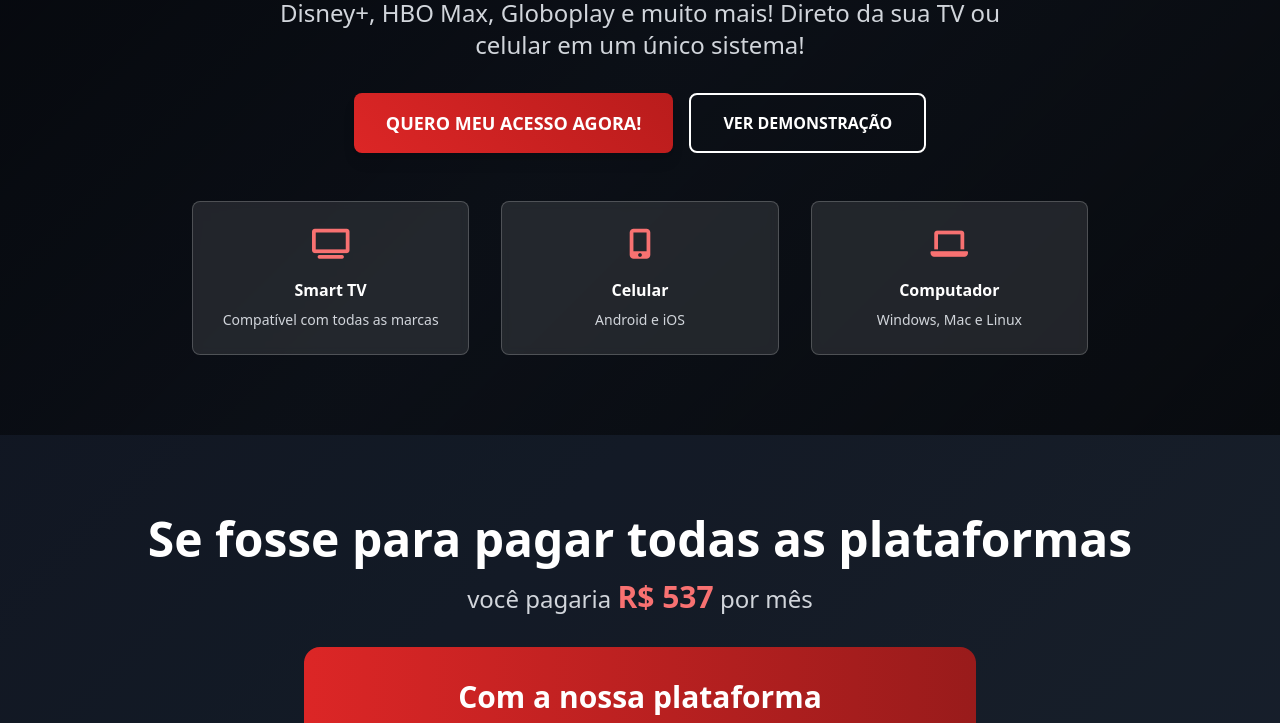
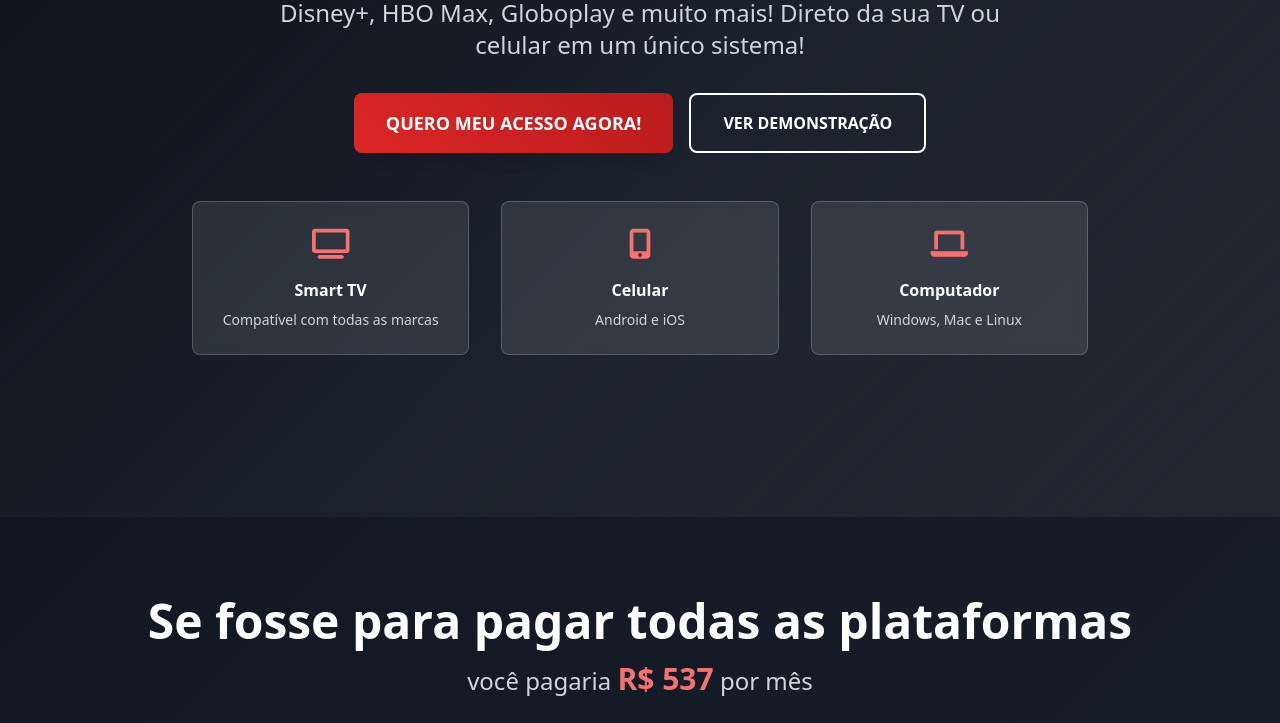
Before and after one commit to JlskaDeve/streampro-site, a plain HTML site: page index.html in a window 1280 px wide. Shown: the part 356-1079 px from the top of the page. Drawn offline with nearby package versions, Linux system fonts and the light colour scheme; no server answers.

Commit message:
Update index.html

```diff
--- a/index.html
+++ b/index.html
@@ -18,11 +18,17 @@
         }
 
         .hero-section {
-            background-image: url('./netflix-background.jpg');
+            background-image: url('netflix-background.jpg');
             background-size: cover;
             background-position: center;
             background-repeat: no-repeat;
             position: relative;
+            min-height: 100vh;
+        }
+
+        /* Fallback caso a imagem não carregue */
+        .hero-section:not([style*="background-image"]) {
+            background: linear-gradient(135deg, #111827 0%, #1f2937 50%, #374151 100%);
         }
 
         .hero-section::before {
@@ -32,7 +38,7 @@
             left: 0;
             right: 0;
             bottom: 0;
-            background: linear-gradient(135deg, rgba(0, 0, 0, 0.7) 0%, rgba(0, 0, 0, 0.5) 50%, rgba(0, 0, 0, 0.7) 100%);
+            background: linear-gradient(135deg, rgba(0, 0, 0, 0.4) 0%, rgba(0, 0, 0, 0.2) 50%, rgba(0, 0, 0, 0.4) 100%);
             z-index: 1;
         }
 
@@ -778,8 +784,26 @@
             }, 1000);
         }
 
+        // Verificar se a imagem de background carregou
+        function checkBackgroundImage() {
+            const heroSection = document.querySelector('.hero-section');
+            const img = new Image();
+            img.onload = function() {
+                console.log('Imagem de background carregada com sucesso!');
+                heroSection.style.backgroundImage = 'url("netflix-background.jpg")';
+            };
+            img.onerror = function() {
+                console.error('Erro ao carregar imagem de background');
+                heroSection.style.background = 'linear-gradient(135deg, #111827 0%, #1f2937 50%, #374151 100%)';
+            };
+            img.src = 'netflix-background.jpg';
+        }
+
         // Carregar o carrossel quando a página carregar
-        document.addEventListener('DOMContentLoaded', loadCarousel);
+        document.addEventListener('DOMContentLoaded', function() {
+            loadCarousel();
+            checkBackgroundImage();
+        });
     </script>
 </body>
 </html>
```
